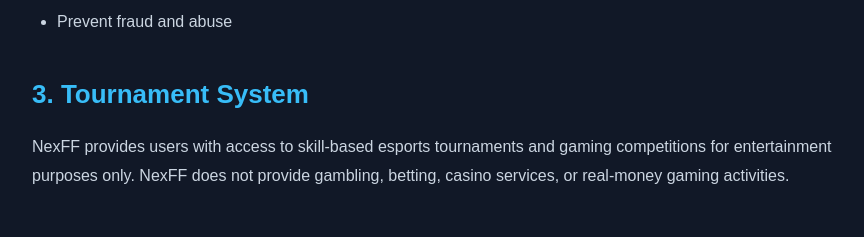
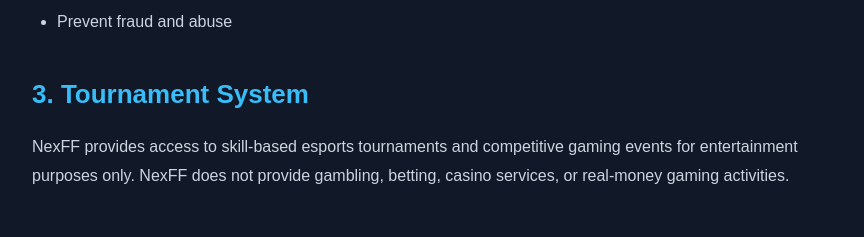
Before and after one commit to Arjun490209/NexFF-Privacy-Policy, a plain HTML site: page index.html in a window 1280 px wide. Shown: the part 940-1177 px from the top of the page, without its empty margins (198-1062 px from the left). Drawn offline with Linux system fonts and the light colour scheme.

Commit message:
Update index.html

```diff
--- a/index.html
+++ b/index.html
@@ -133,14 +133,14 @@
       <li>Prevent fraud and abuse</li>
     </ul>
 
-    <h2>3. Tournament System</h2>
+   <h2>3. Tournament System</h2>
 
 <p>
-  NexFF provides users with access to skill-based esports tournaments
-  and gaming competitions for entertainment purposes only.
+  NexFF provides access to skill-based esports tournaments
+  and competitive gaming events for entertainment purposes only.
 
-  NexFF does not provide gambling, betting, casino services,
-  or real-money gaming activities.
+  NexFF does not provide gambling, betting,
+  casino services, or real-money gaming activities.
 </p>
 
     <h2>4. Third-Party Services</h2>
```
